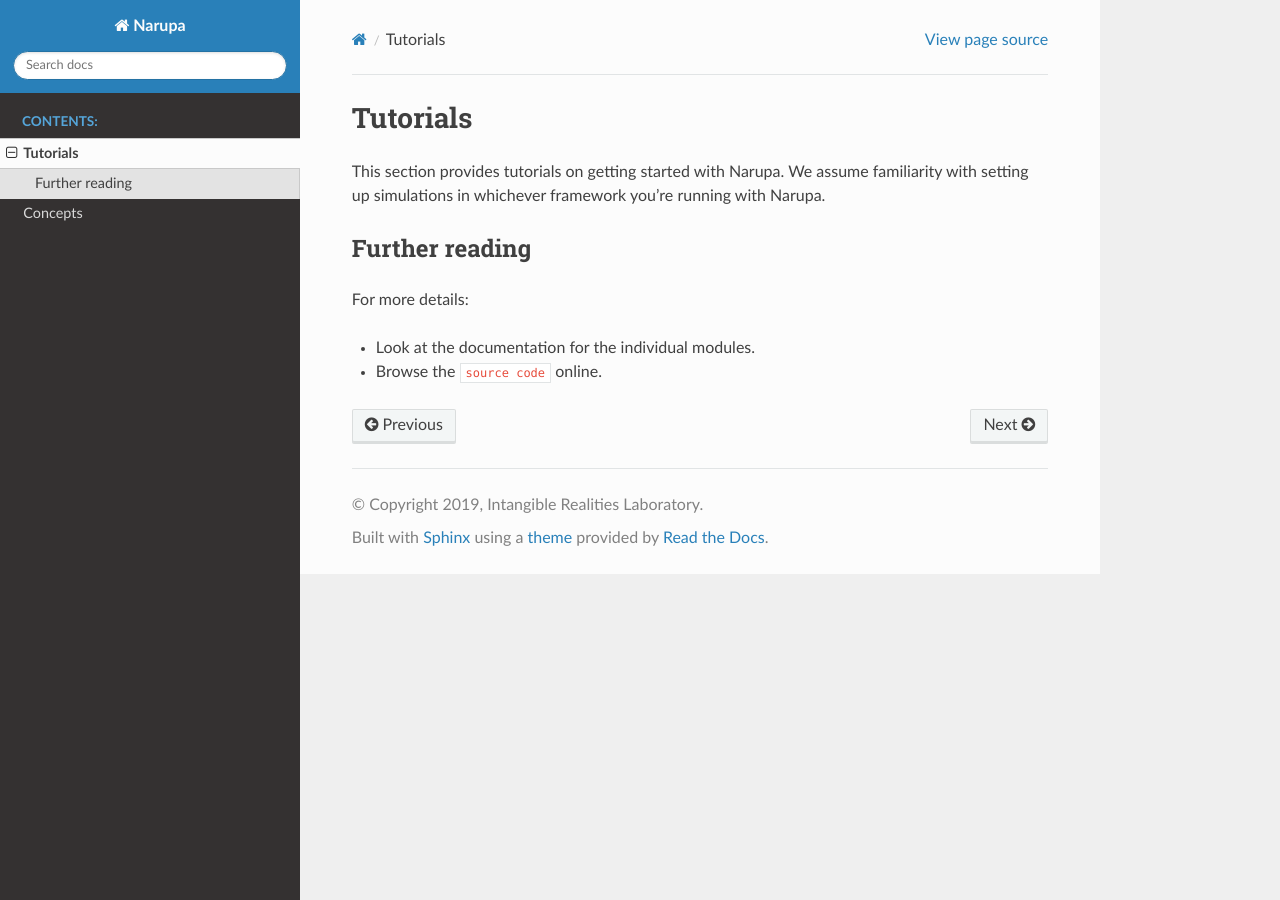
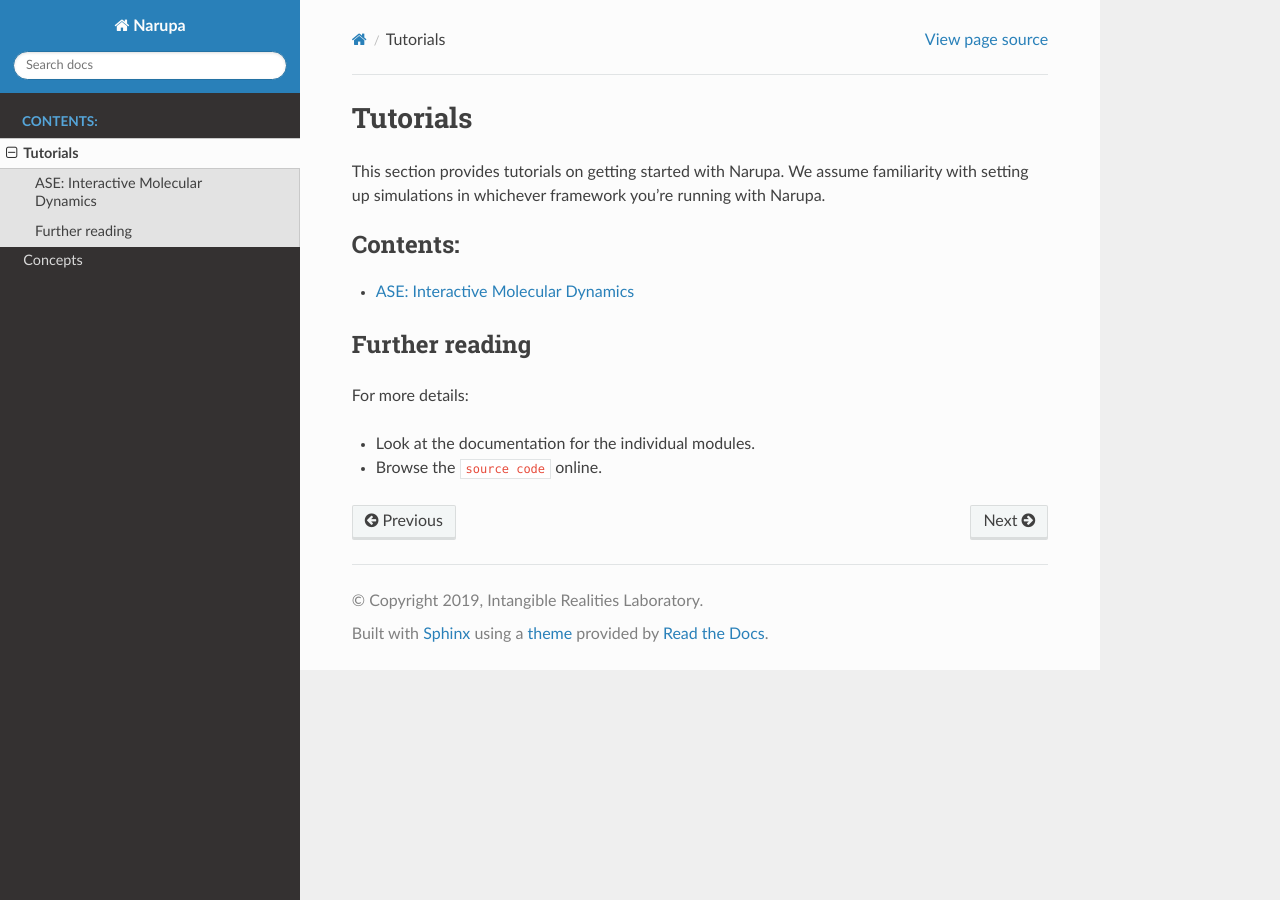
Before and after one commit to IRL2/nanover-docs, a Sphinx documentation site: the page built from source/tutorials/tutorials.rst, in a window 1280 px wide. Built offline with Sphinx 7.4.7 and the Read the Docs theme 2.0.0, drawn with Linux system fonts in a browser that asks for light colours; pages that are not in the unit, such as notebooks, are missing from menus; the version number could not be read and is left out; cross-references to code outside the pages are shown as plain code.

Commit message:
add tutorial base

```diff
--- a/source/concepts/architecture.rst
+++ b/source/concepts/architecture.rst
@@ -44,7 +44,7 @@ New features can be added as new services as needed, without cluttering up
 the main framework.
 We provide a number of service definitions and implementations, including:
 
-* :doc:`narupa.trajectory <../python/narupa.trajectory>`: Provides trajectories and live simulations.
+* :doc:`narupa.trajectory <../../python/narupa.trajectory>`: Provides trajectories and live simulations.
 * Interactive molecular dynamics (IMD) service: Exposes methods for applying interactive biasing potentials to a simulation.
 
 These services are written using `gRPC <https://grpc.io/>`_, a framework for remote procedure calls.
--- /dev/null
+++ b/source/tutorials/ase.rst
@@ -0,0 +1,2 @@
+ASE: Interactive Molecular Dynamics
+====================================================
--- a/source/tutorials/tutorials.rst
+++ b/source/tutorials/tutorials.rst
@@ -4,6 +4,12 @@ Tutorials
 This section provides tutorials on getting started with Narupa.
 We assume familiarity with setting up simulations in whichever
 framework you're running with Narupa.
+
+.. toctree::
+   :maxdepth: 1
+   :caption: Contents:
+
+   ase.rst
 
 Further reading
 ---------------
```
